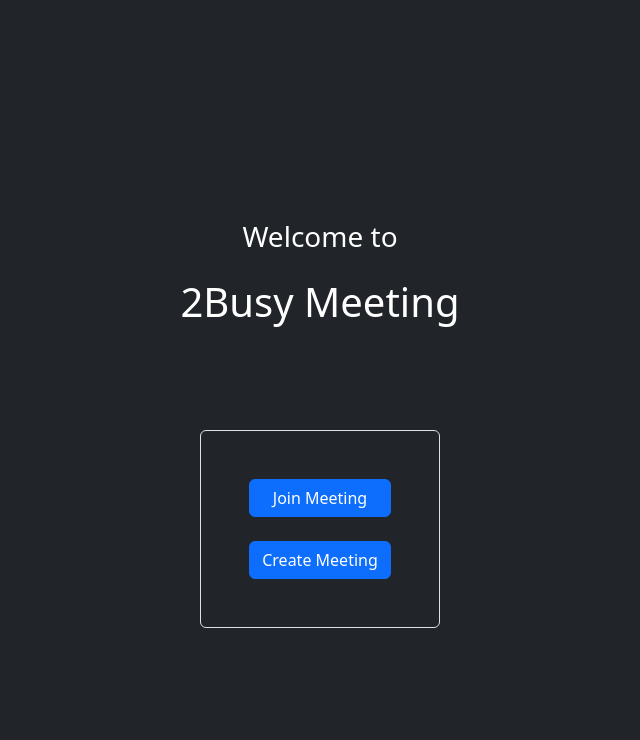
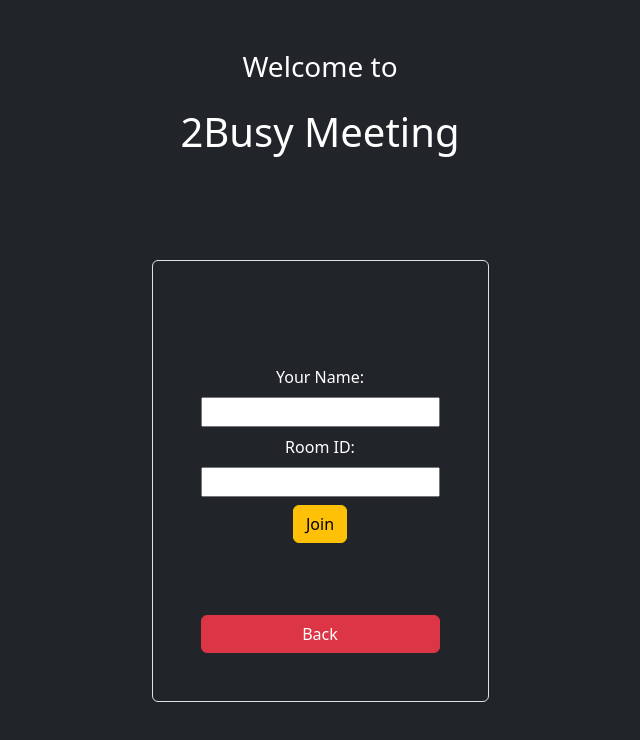
Before and after one commit to 2busynexus/2busymeeting, a React (Create React App) app: page / in a window 1280 px wide. Both pictures are taken after a click on the button "Join Meeting". Shown: the top 740 px of the page, without its empty margins (320-960 px from the left). Built offline with nearby package versions, Linux system fonts and the light colour scheme; no server answers.

Commit message:
added function to buttons and made a dissapearing container for the join button

```diff
--- a/src/components/WelcomeComponent.js
+++ b/src/components/WelcomeComponent.js
@@ -1,22 +1,35 @@
-import React from 'react'
+import React, {useState} from 'react'
 import JoinButton from './elements/JoinButton'
 import CreateButton from './elements/CreateButton'
+import JoinForm from './elements/JoinForm'
 
 function WelcomeComponent() {
 
+    const [joinContainer, setJoinContainer] = useState(false)
+
+    const handleJoinContainer = () => {
+        setJoinContainer(!joinContainer)
+    }
+
     return (
         <div className='container d-flex flex-column align-items-center justify-content-center vh-100'>
-            <div className='text-bg-dark mb-5 text-center p-5 d-flex flex-column gap-3'>
+            <div className='text-bg-dark mb-5 text-center pb-5 d-flex flex-column gap-3'>
                 <h3>Welcome to</h3>
                 <h1>2Busy Meeting</h1>
             </div>
-            <div className='border rounded p-5 d-flex flex-column gap-5 text-bg-dark text-center'>
+            <div className='border rounded p-5 mb-5 d-flex flex-column gap-5 text-bg-dark text-center'>
 
                 <div className='d-flex flex-column gap-4'>
 
-                    <JoinButton />
-                    <CreateButton />
 
+                    { joinContainer ?
+                        <JoinForm onBackClick={handleJoinContainer}/>
+                        :
+                        <>
+                        <JoinButton onJoinClick={handleJoinContainer}/>
+                        <CreateButton />
+                        </>
+                    }
                 </div>
             </div>
         </div>
--- a/src/components/elements/CreateButton.js
+++ b/src/components/elements/CreateButton.js
@@ -4,22 +4,25 @@ function CreateButton() {
 
     const [room, setRoom] = useState('')
 
-    useEffect(() => {
+    const handleCreateBtn = () => {
         fetch('/create')
         .then(responese => responese.json())
-        .then(data => setRoom(data))
+        .then(data => {
+            setRoom(data)
+        })
         .catch((error) => {
             console.error('Error while creating room:', error)
-          })
-    })
-
-    const handleCreate = () => {
+            })
         //alert("CREATE")
-        console.log(room)
     }
 
+    // Log the room value after it has been updated
+    useEffect(() => {
+        console.log(room)
+    }, [room])
+
     return (
-        <button className='btn btn-primary' onClick={handleCreate}>Create Meeting</button>
+        <button className='btn btn-primary' onClick={handleCreateBtn}>Create Meeting</button>
     )
 
 }
--- a/src/components/elements/JoinButton.js
+++ b/src/components/elements/JoinButton.js
@@ -1,8 +1,9 @@
 import React, {useState, useEffect} from "react";
 
-function JoinButton() {
+function JoinButton({onJoinClick}) {
 
     const [room, setRoom] = useState('')
+
 
     useEffect(() => {
         fetch('/join')
@@ -13,13 +14,18 @@ function JoinButton() {
           })
     })
 
-    const handleJoin = () => {
+    const handleJoinBtn = () => {
         //alert("JOIN")
         console.log(room)
+        onJoinClick()
     }
 
+
+
     return (
-        <button className='btn btn-primary' onClick={handleJoin}>Join Meeting</button>
+        <>
+        <button className='btn btn-primary' onClick={handleJoinBtn}>Join Meeting</button>
+        </>
     )
 
 }
--- /dev/null
+++ b/src/components/elements/JoinForm.js
@@ -0,0 +1,37 @@
+
+
+function JoinForm({onBackClick}) {
+
+    const handleJoinSubmit = (event) => {
+        event.preventDefault()
+        console.log('I joined a room')
+    }
+
+    const handleBackBtn = () => {
+        console.log("Back to main page")
+        onBackClick()
+    }
+
+
+    return (
+        <>
+        <form className="my-5" onSubmit={handleJoinSubmit}>
+            <div className="d-flex flex-column my-2 gap-2">
+                <label htmlFor="memberName">Your Name:</label>
+                <input type="text" id="memberName"/>
+            </div>
+            <div className="d-flex flex-column my-2 gap-2">
+            <label htmlFor="roomId">Room ID:</label>
+            <input type="text" id="roomId"/>
+            </div>
+
+            <button type="submit" className="btn btn-warning">Join</button>
+
+        </form>
+        <button className="btn btn-danger" onClick={handleBackBtn}>Back</button>
+
+        </>
+    )
+}
+
+export default JoinForm
```
